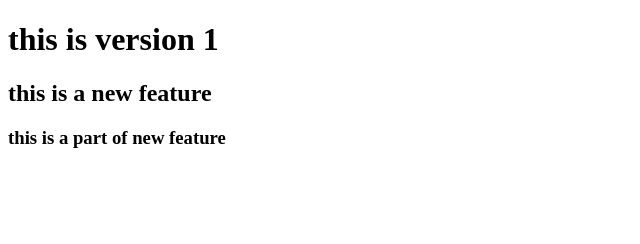
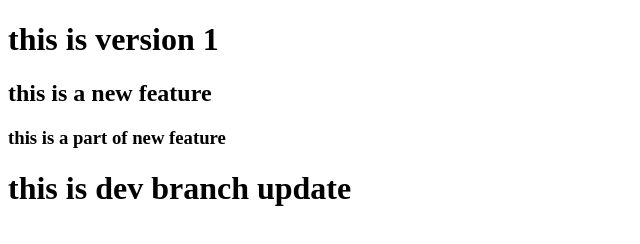
Before and after one commit to ChawlaAjay/demo, a plain HTML site: page index.html in a window 1280 px wide. Shown: the whole page, without its empty margins (0-640 px from the left). Drawn offline with Linux system fonts and the light colour scheme.

Commit message:
dev commit

```diff
--- a/index.html
+++ b/index.html
@@ -9,5 +9,6 @@
     <h1>this is version 1 </h1>
     <h2>this is a new feature</h2>
     <h3>this is a part of new feature</h3>
+    <h1>this is dev branch update</h1>
 </body>
 </html>
```
